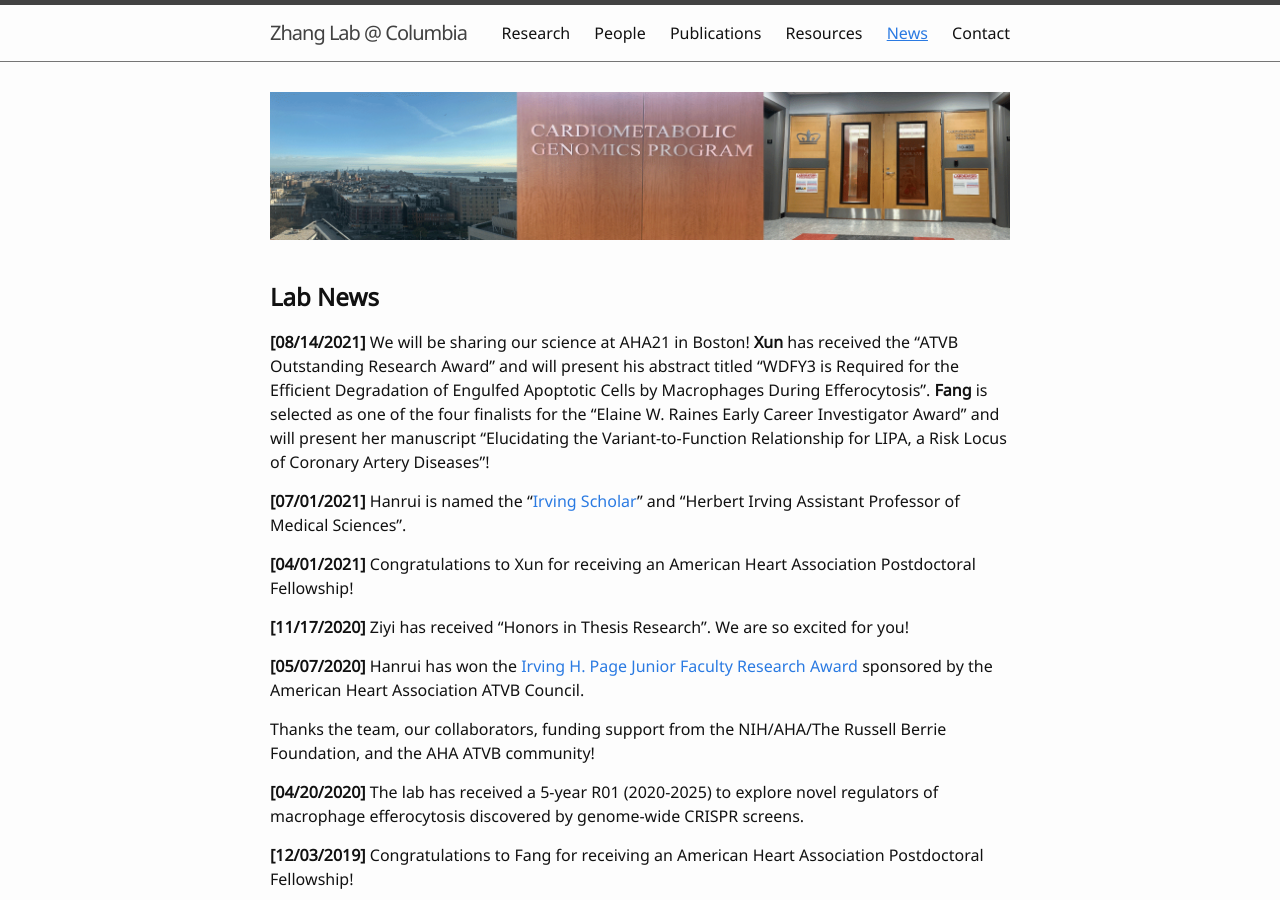
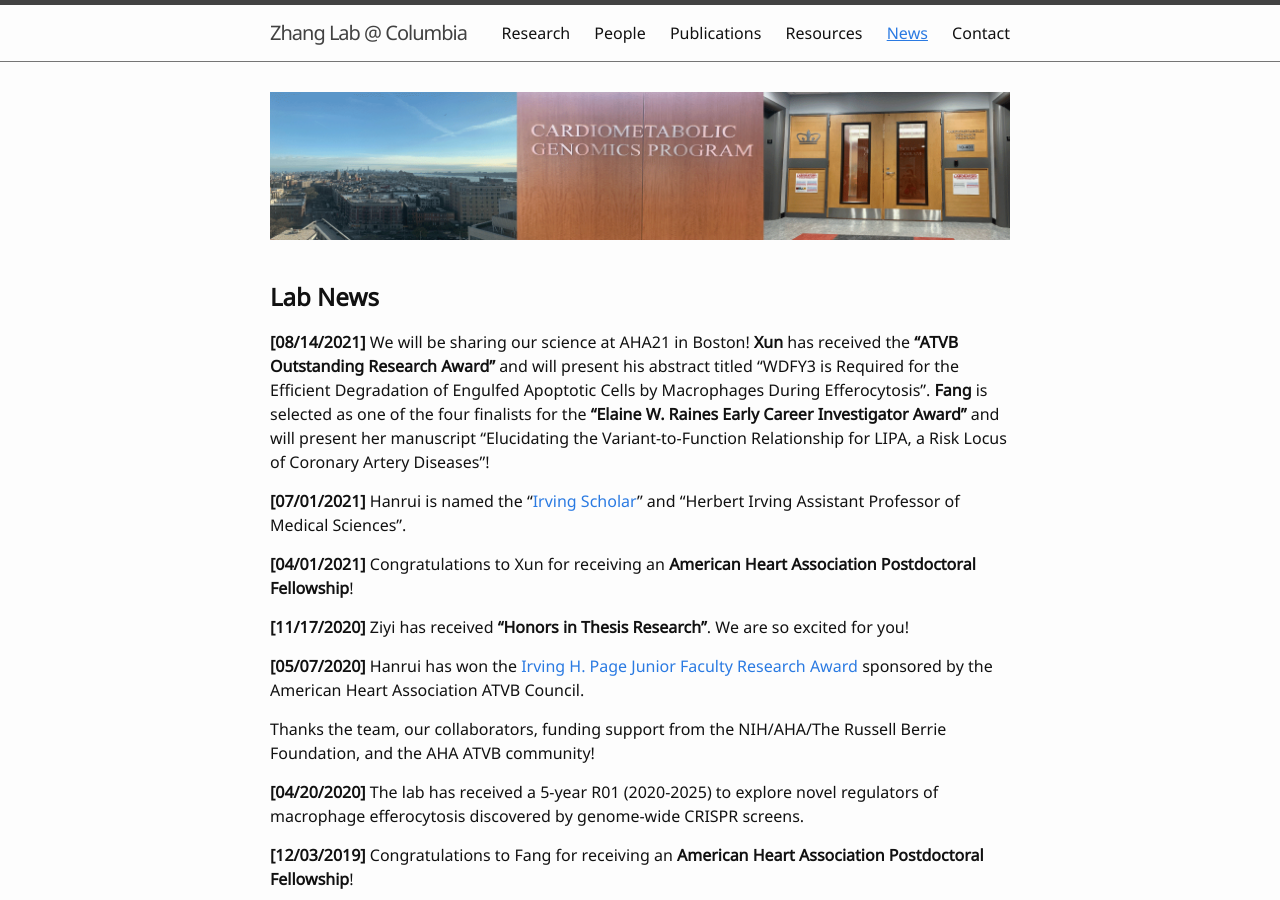
Before and after one commit to hanruizhang/zhanglab, a Jekyll site: the page built from 5_News.md, in a window 1280 px wide and 900 px high. Built offline with Jekyll 4.4.1, drawn with Linux system fonts in a browser that asks for light colours.

Commit message:
Update 5_News.md

```diff
--- a/5_News.md
+++ b/5_News.md
@@ -10,16 +10,16 @@
 
 
 ## **Lab News**
-#### **[08/14/2021]** We will be sharing our science at AHA21 in Boston! **Xun** has received the "ATVB Outstanding Research Award" and will present his abstract titled "WDFY3 is Required for the Efficient Degradation of Engulfed Apoptotic Cells by Macrophages During Efferocytosis". **Fang** is selected as one of the four finalists for the "Elaine W. Raines Early Career Investigator Award" and will present her manuscript "Elucidating the Variant-to-Function Relationship for LIPA, a Risk Locus of Coronary Artery Diseases"!
+#### **[08/14/2021]** We will be sharing our science at AHA21 in Boston! **Xun** has received the **"ATVB Outstanding Research Award"** and will present his abstract titled "WDFY3 is Required for the Efficient Degradation of Engulfed Apoptotic Cells by Macrophages During Efferocytosis". **Fang** is selected as one of the four finalists for the **"Elaine W. Raines Early Career Investigator Award"** and will present her manuscript "Elucidating the Variant-to-Function Relationship for LIPA, a Risk Locus of Coronary Artery Diseases"!
 #### **[07/01/2021]** Hanrui is named the "[Irving Scholar](https://www.irvinginstitute.columbia.edu/news/announcing-2021-2024-irving-scholars)" and "Herbert Irving Assistant Professor of Medical Sciences".
-#### **[04/01/2021]** Congratulations to Xun for receiving an American Heart Association Postdoctoral Fellowship!
-#### **[11/17/2020]** Ziyi has received "Honors in Thesis Research". We are so excited for you!
+#### **[04/01/2021]** Congratulations to Xun for receiving an **American Heart Association Postdoctoral Fellowship**!
+#### **[11/17/2020]** Ziyi has received **"Honors in Thesis Research"**. We are so excited for you!
 #### **[05/07/2020]** Hanrui has won the [Irving H. Page Junior Faculty Research Award](https://professional.heart.org/en/partners/awards-and-lectures/early-career-awards/irvine-h-page-junior-faculty-research-award) sponsored by the American Heart Association ATVB Council.
 Thanks the team, our collaborators, funding support from the NIH/AHA/The Russell Berrie Foundation, and the AHA ATVB community!
 
 #### **[04/20/2020]** The lab has received a 5-year R01 (2020-2025) to explore novel regulators of macrophage efferocytosis discovered by genome-wide CRISPR screens.
 
-#### **[12/03/2019]** Congratulations to Fang for receiving an American Heart Association Postdoctoral Fellowship!
+#### **[12/03/2019]** Congratulations to Fang for receiving an **American Heart Association Postdoctoral Fellowship**!
 #### **[09/01/2019]** Dr. Xun Wu, recipient of [_The Russell Berrie Foundation Scholar Award_](https://www.nbdiabetes.org/frontiers), joined the lab as a Postdoctoral Scientist.
 #### **[08/23/2019]** Congratulations to our summer undergraduate student researchers!
 
```
